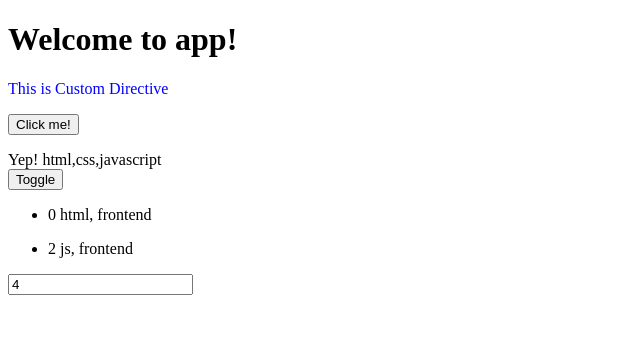
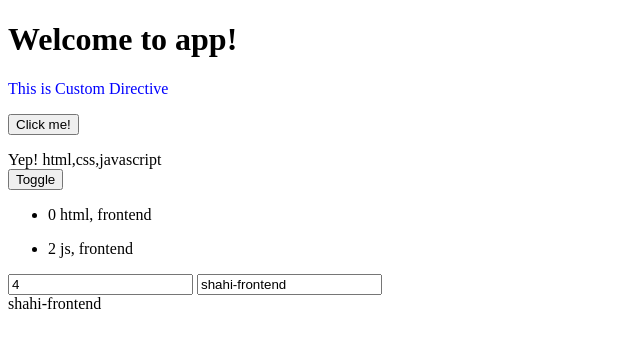
Before and after one commit to shahi-frontend/angular4-project, an Angular app: page / in a window 1280 px wide. Shown: the top 348 px of the page, without its empty margins (0-640 px from the left). Built offline with nearby package versions, Linux system fonts and the light colour scheme.

Commit message:
Two way binding

```diff
--- a/src/app/app.component.html
+++ b/src/app/app.component.html
@@ -18,3 +18,7 @@
 <!--One way data-binding-->
 <input type="text" (keydown)="myFunction($event)" value="{{result}}" />
 {{finalResult}}
+
+<!--Two way data-binding-->
+<input type="text" [(ngModel)]="username" /><br />
+{{username}}
--- a/src/app/app.component.ts
+++ b/src/app/app.component.ts
@@ -12,6 +12,7 @@ export class AppComponent {
   counter = 0;
   result = 4;
   finalResult = '';
+  username = 'shahi-frontend';
   myFavLang = {
     'frontend' : ['html', 'css', 'javascript'],
     'backend' : ['nodejs', 'ruby', 'python']
--- a/src/app/app.module.ts
+++ b/src/app/app.module.ts
@@ -1,4 +1,5 @@
 import { BrowserModule } from '@angular/platform-browser';
+import { FormsModule } from '@angular/forms';
 import { NgModule } from '@angular/core';
 
 import { AppComponent } from './app.component';
@@ -12,7 +13,8 @@ import { BlueColorDirective } from './blue-color.directive';
     BlueColorDirective
   ],
   imports: [
-    BrowserModule
+    BrowserModule,
+    FormsModule
   ],
   providers: [],
   bootstrap: [AppComponent]
```
